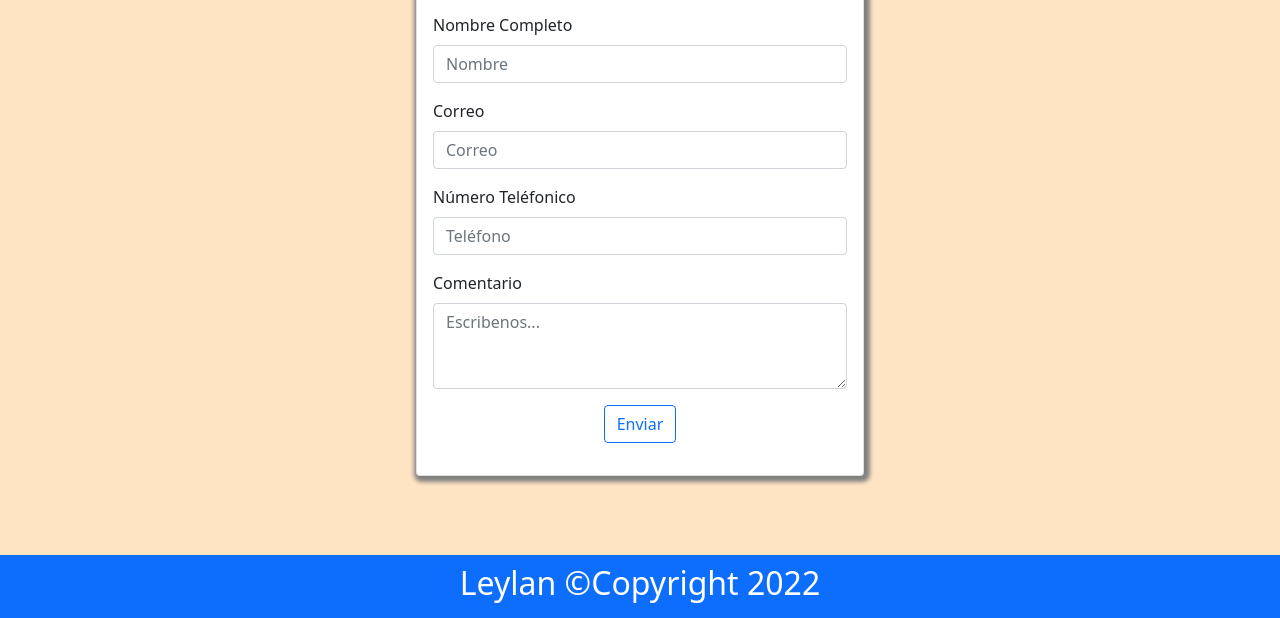
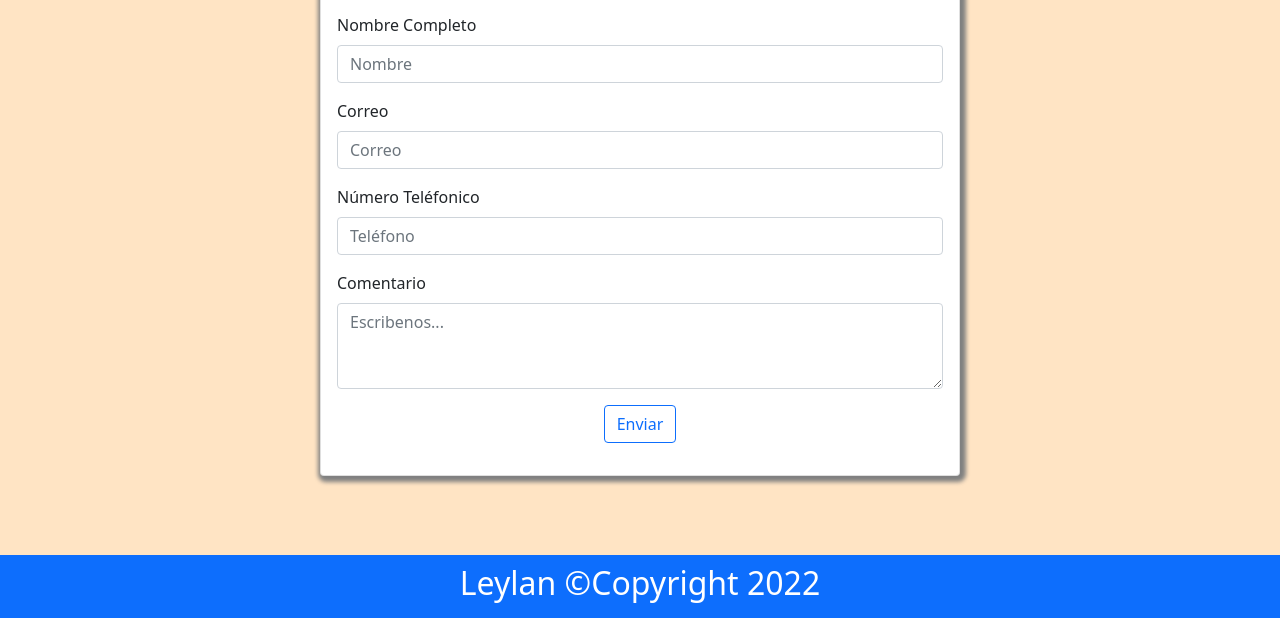
Before and after one commit to Leylan2412/alansito241218, a plain HTML site: page contacto.html in a window 1280 px wide. Shown: the part 182-800 px from the top of the page. Drawn offline with nearby package versions, Linux system fonts and the light colour scheme.

Commit message:
Add files via upload

```diff
--- a/contacto.html
+++ b/contacto.html
@@ -27,7 +27,7 @@
     </header>
 
     <main>
-        <div class="card m-auto mb-5 formula animate__animated animate__bounceIn">
+        <div class="card w-50 m-auto mb-5 formula animate__animated animate__bounceIn">
             <div class="card-header cara">
                 <h1 class="text-center">Contáctanos</h1>
             </div>
```
